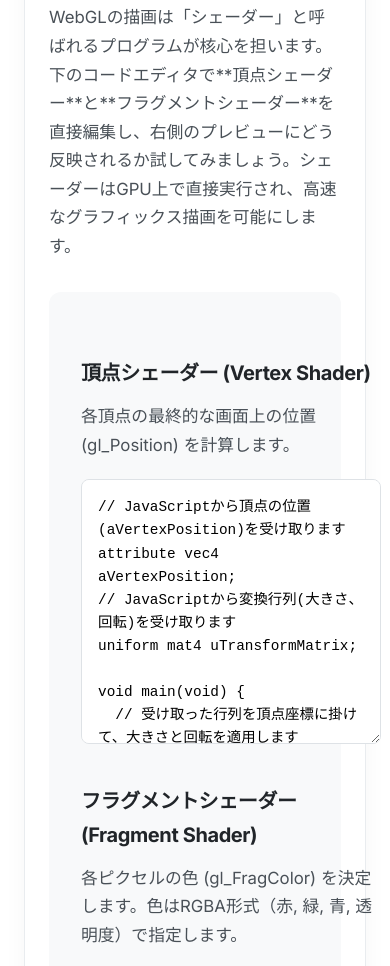
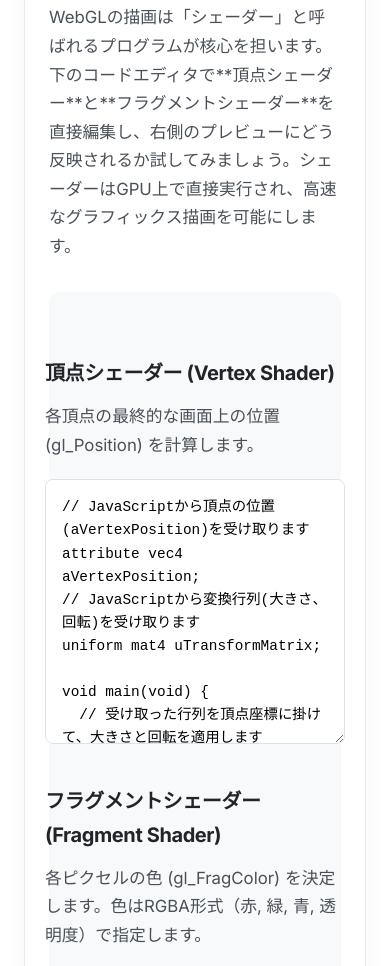
Before and after one commit to SHUEI0609/WebGLJS, a website: page index.html in a window 390 px wide. Shown: the part 3702-4668 px from the top of the page. Drawn offline with Linux system fonts and the light colour scheme; a script that the page names is missing.

Commit message:
Add files via upload

```diff
--- a/main.css
+++ b/main.css
@@ -363,6 +363,12 @@ footer {
     background-color: #6c757d;
 }
 
+@media (max-width: 500px) {
+    .interactive-demo-container {
+        justify-content: center;
+    }
+}
+
 .code-cell pre .js-keyword { color: #58a6ff; }
 .code-cell pre .js-string { color: #9ecbff; }
 .code-cell pre .js-comment { color: #8b949e; font-style: italic; }
```
